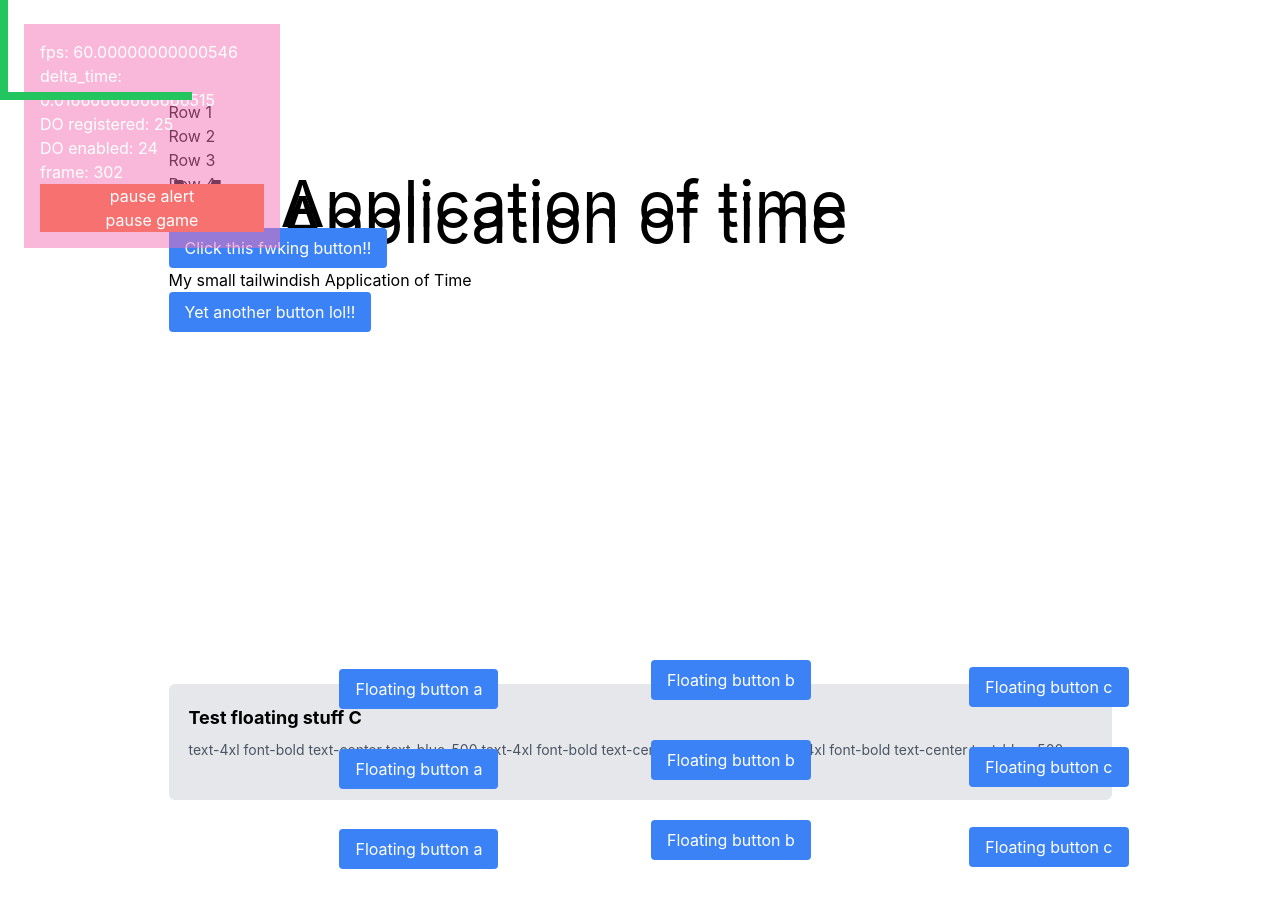
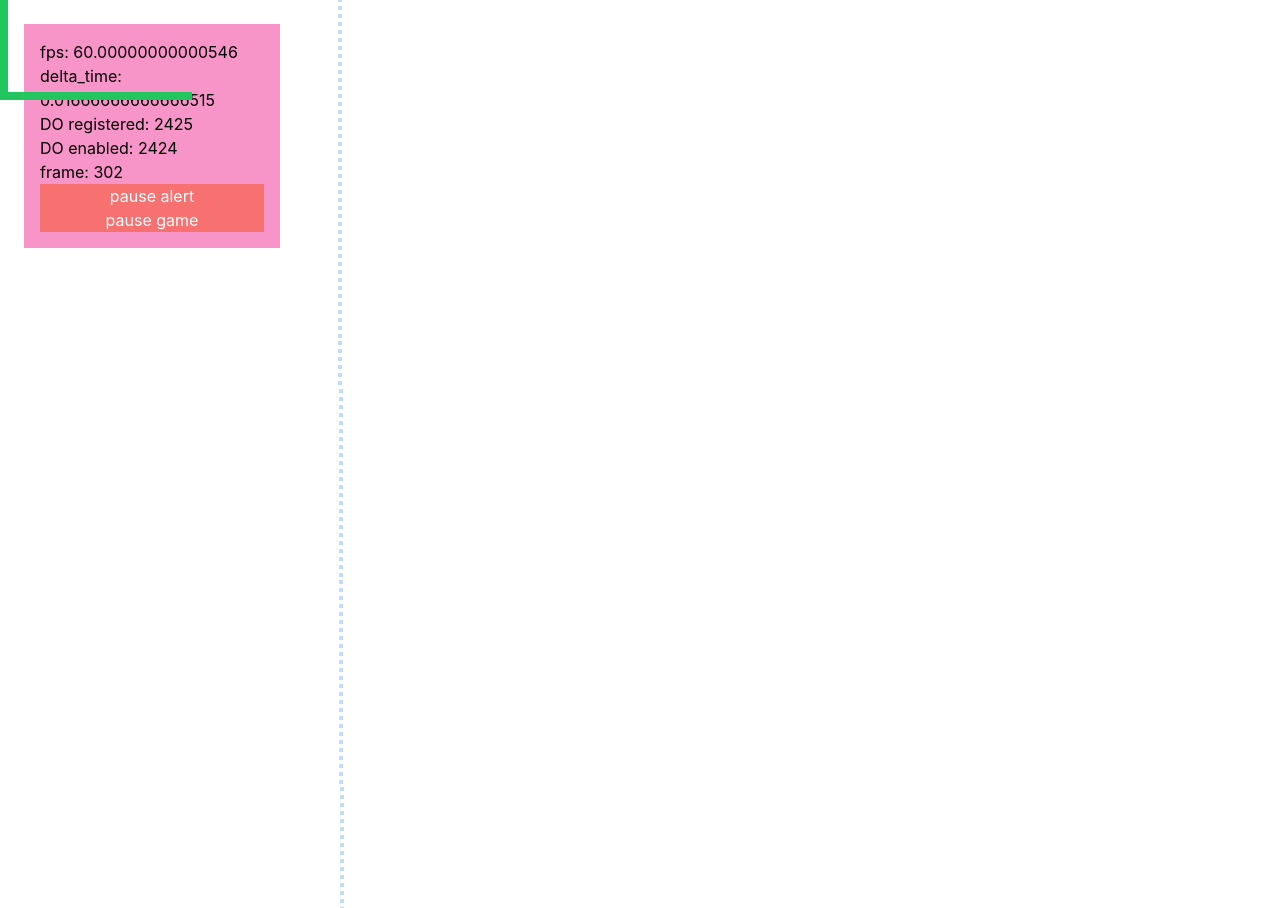
Before and after one commit to Decemberay-DA/igorboiko.dev, a Vue app: page / in a window 1280 px wide. Shown: the top 908 px of the page. Built offline with nearby package versions, Linux system fonts and the light colour scheme.

Commit message:
FloatingElement is indeed floating and needs a shadow copy to track x and y offsets

```diff
--- a/src/App.vue
+++ b/src/App.vue
@@ -4,6 +4,11 @@
         <CursorBetrayalElement />
         <ThreeSceneBackground />
     </div>
+    <!-- <div
+        class="fixed w-screen h-screen flex flex-auto justify-center items-center pointer-events-none z-50"
+    >
+</div> -->
+    <FloatingElementsGrid :rows="20" :boxesPerRow="120" />
 
     <div id="test-rows-stuff" class="grid grid-rows-4 gap-6">
         <div>Row 1</div>
@@ -23,96 +28,96 @@
             <TestButton
                 v-bind:button-text="'Floating button a'"
                 id="Floating button a"
-                class="pv-js-live-floating"
+                class="pv-js-live-floating-subject"
             />
             <TestButton
                 v-bind:button-text="'Floating button b'"
                 id="Floating button b"
-                class="pv-js-live-floating"
+                class="pv-js-live-floating-subject"
             />
             <TestButton
                 v-bind:button-text="'Floating button c'"
                 id="Floating button c"
-                class="pv-js-live-floating"
+                class="pv-js-live-floating-subject"
             />
             <TestButton
                 v-bind:button-text="'Floating button d'"
                 id="Floating button a"
-                class="pv-js-live-floating"
+                class="pv-js-live-floating-subject"
             />
             <TestButton
                 v-bind:button-text="'Floating button'"
                 id="Floating button d"
-                class="pv-js-live-floating"
+                class="pv-js-live-floating-subject"
             />
             <TestButton
                 v-bind:button-text="'Floating button e'"
                 id="Floating button e"
-                class="pv-js-live-floating"
+                class="pv-js-live-floating-subject"
             />
         </div>
         <div class="gap-3">
             <TestButton
                 v-bind:button-text="'Floating button a'"
                 id="Floating button a"
-                class="pv-js-live-floating"
+                class="pv-js-live-floating-subject"
             />
             <TestButton
                 v-bind:button-text="'Floating button b'"
                 id="Floating button b"
-                class="pv-js-live-floating"
+                class="pv-js-live-floating-subject"
             />
             <TestButton
                 v-bind:button-text="'Floating button c'"
                 id="Floating button c"
-                class="pv-js-live-floating"
+                class="pv-js-live-floating-subject"
             />
             <TestButton
                 v-bind:button-text="'Floating button d'"
                 id="Floating button a"
-                class="pv-js-live-floating"
+                class="pv-js-live-floating-subject"
             />
             <TestButton
                 v-bind:button-text="'Floating button'"
                 id="Floating button d"
-                class="pv-js-live-floating"
+                class="pv-js-live-floating-subject"
             />
             <TestButton
                 v-bind:button-text="'Floating button e'"
                 id="Floating button e"
-                class="pv-js-live-floating"
+                class="pv-js-live-floating-subject"
             />
         </div>
         <div class="gap-3">
             <TestButton
                 v-bind:button-text="'Floating button a'"
                 id="Floating button a"
-                class="pv-js-live-floating"
+                class="pv-js-live-floating-subject"
             />
             <TestButton
                 v-bind:button-text="'Floating button b'"
                 id="Floating button b"
-                class="pv-js-live-floating"
+                class="pv-js-live-floating-subject"
             />
             <TestButton
                 v-bind:button-text="'Floating button c'"
                 id="Floating button c"
-                class="pv-js-live-floating"
+                class="pv-js-live-floating-subject"
             />
             <TestButton
                 v-bind:button-text="'Floating button d'"
                 id="Floating button a"
-                class="pv-js-live-floating"
+                class="pv-js-live-floating-subject"
             />
             <TestButton
                 v-bind:button-text="'Floating button'"
                 id="Floating button d"
-                class="pv-js-live-floating"
+                class="pv-js-live-floating-subject"
             />
             <TestButton
                 v-bind:button-text="'Floating button e'"
                 id="Floating button e"
-                class="pv-js-live-floating"
+                class="pv-js-live-floating-subject"
             />
         </div>
 
@@ -120,12 +125,12 @@
             <RectangleWithText
                 title="Test floating stuff A"
                 text="text-4xl font-bold text-center text-blue-500 text-4xl font-bold text-center text-blue-500 text-4xl font-bold text-center text-blue-500"
-                class="pv-js-live-floating"
+                class="pv-js-live-floating-subject"
             />
             <RectangleWithText
                 title="Test floating stuff B"
                 text="text-4xl font-bold text-center text-blue-500 text-4xl font-bold text-center text-blue-500 text-4xl font-bold text-center text-blue-500"
-                class="pv-js-live-floating"
+                class="pv-js-live-floating-subject"
             />
             <RectangleWithText
                 title="Test floating stuff C"
@@ -140,11 +145,17 @@
 import DevDebugger from "./scripts/DevUnilities/DevDebugger.vue";
 import CursorBetrayalElement from "./scripts/MegaCursor/CursorBetrayalElement.vue";
 import ThreeSceneBackground from "./scripts/ThreeJS/ThreeSceneBackground.vue";
+import FloatingElementsGrid from "./scripts/Testes/FloatingElementsGrid.vue";
 
 import TestButton from "./components/TestButton.vue";
 import RectangleWithText from "./components/RectangleWithText.vue";
 </script>
 
-<style>
+<style lang="scss">
 @import "./assets/styles/styles.min.css";
+@import "src/scripts/DinamicObjects/FloatingElements.css";
+
+.pv-js-live-floating-subject {
+    content: "";
+}
 </style>
--- a/src/assets/styles/styles.min.css
+++ b/src/assets/styles/styles.min.css
@@ -18,9 +18,7 @@ body {
   margin: 100px;
 }
 
-.text-base,
-h1,
-.small-text {
+.text-base, h1, .small-text {
   font-family: Inter;
   color: black;
 }
@@ -73,5 +71,4 @@ h1 {
 
 .pv-js-live-floating {
   content: "";
-    position: relative;
-} /*# sourceMappingURL=styles.min.css.map */
+}/*# sourceMappingURL=styles.min.css.map */
--- a/src/scripts/DevUnilities/DevDebugger.vue
+++ b/src/scripts/DevUnilities/DevDebugger.vue
@@ -1,6 +1,6 @@
 <!-- Shows debug data about current page -->
 <template>
-    <div class="c-debuger">
+    <div class="c-debuger gap-1">
         <!-- <p class="c-debuger__debug-info">debug:</p> -->
         <p class="c-debuger__debug-info">fps: {{ fps }}</p>
         <p class="c-debuger__debug-info">delta_time: {{ delta_time }}</p>
@@ -85,15 +85,15 @@ export default {
 };
 </script>
 
-<style lang="scss">
+<style scoped lang="scss">
 .c-debuger {
     @apply fixed top-0 left-0 w-1/5;
     @apply p-4 m-6;
     @apply flex flex-col;
-    background-color: rgb(244, 114, 182, 0.5);
+    background-color: rgb(244, 114, 182, 0.75);
 
     &__debug-info {
-        @apply text-base text-white;
+        @apply text-base text-black;
     }
     &__button {
         @apply w-full h-fit bg-red-400 hover:bg-red-300 text-white;
--- /dev/null
+++ b/src/scripts/DinamicObjects/FloatingElements.css
@@ -0,0 +1,8 @@
+@tailwind base;
+@tailwind components;
+@tailwind utilities;
+
+/* test ts live offsetting */
+.pv-js-live-floating-subject {
+    content: "";
+}
--- a/src/scripts/GameEngine/Game.ts
+++ b/src/scripts/GameEngine/Game.ts
@@ -1,6 +1,5 @@
 import * as GE from "./index";
 import * as DU from "../DevUnilities/index";
-import * as MC from "../MegaCursor/index";
 
 /**
  * Static definition of update orders.
@@ -24,16 +23,16 @@ export class UpdatePriorities {
  */
 export class Game implements IEnablable {
     // IEnablable ========-====-====-====-============
-    protected _isEnabled: boolean = false;
+    protected __isEnabled: boolean = false;
     public get isEnabled(): boolean {
-        return this._isEnabled;
+        return this.__isEnabled;
     }
     public enable(): void {
-        this._isEnabled = true;
+        this.__isEnabled = true;
         console.log("Component enabled.");
     }
     public disable(): void {
-        this._isEnabled = false;
+        this.__isEnabled = false;
         console.log("Component disabled.");
     }
 
@@ -80,7 +79,8 @@ export class Game implements IEnablable {
         this.update();
     }
     private update(): void {
-        if (!this._isEnabled) requestAnimationFrame(() => this.update());
+        // dont update anything if disable
+        if (!this.__isEnabled) requestAnimationFrame(() => this.update());
 
         this._dynamicObjects.forEach((dynamicObject) => {
             if (dynamicObject.isEnabled) {
--- a/src/scripts/GameEngine/SceneConfigurator.ts
+++ b/src/scripts/GameEngine/SceneConfigurator.ts
@@ -20,7 +20,7 @@ export class SceneConfigurator {
 
         // all elements woth this style is float
         DO.FloatingElementsFactory.registerFloatingObjectsForClass(
-            "pv-js-live-floating"
+            "pv-js-live-floating-subject"
         );
 
         // const three = new TJ.ThreeScene(document.getElementById("") as HTMLElement);
--- a/src/scripts/MegaCursor/CursorBetrayal.ts
+++ b/src/scripts/MegaCursor/CursorBetrayal.ts
@@ -29,7 +29,7 @@ export class CursorBetrayal extends GE.ADynamicObject {
     }
 
     public override onFrameUpdate(): void {
-        this.element.style.left = MC.MegaCursor.position.x + "px";
-        this.element.style.top = MC.MegaCursor.position.y + "px";
+        this.element.style.left = MC.MegaCursor.currentPosition.x + "px";
+        this.element.style.top = MC.MegaCursor.currentPosition.y + "px";
     }
 }
--- /dev/null
+++ b/src/scripts/Testes/FERow.vue
@@ -0,0 +1,32 @@
+<template>
+    <div class="flex flex-row">
+        <div
+            class="c-floating-box pv-js-live-floating-subject"
+            v-for="index in boxes"
+            :key="index"
+        ></div>
+    </div>
+</template>
+
+<script lang="ts">
+// import { defineComponent } from "vue";
+
+export default {
+    name: "FERow",
+    props: {
+        boxes: {
+            type: Number,
+            required: true,
+        },
+    },
+};
+</script>
+
+<style scoped lang="scss">
+.pv-js-live-floating-subject {
+    content: "";
+}
+.c-floating-box {
+    @apply size-1 bg-blue-200;
+}
+</style>
--- /dev/null
+++ b/src/scripts/Testes/FloatingElementsGrid.vue
@@ -0,0 +1,27 @@
+<template>
+    <div class="absolute flex flex-col">
+        <FERow v-for="rowIndex in rows" :key="rowIndex" :boxes="boxesPerRow" />
+    </div>
+</template>
+
+<script lang="ts">
+// import { defineComponent } from "vue";
+import FERow from "./FERow.vue";
+
+export default {
+    name: "FloatingElementsGrid",
+    components: {
+        FERow,
+    },
+    props: {
+        rows: {
+            type: Number,
+            required: true,
+        },
+        boxesPerRow: {
+            type: Number,
+            required: true,
+        },
+    },
+};
+</script>
--- a/src/styles/styles.scss
+++ b/src/styles/styles.scss
@@ -76,14 +76,9 @@ h1 {
         @apply text-sm text-gray-600 mb-5;
     }
 
+    // yes
     // Modifier - variation of .card
     &--featured {
         @apply border-blue-500 border-2 p-6;
     }
 }
-
-// test ts live offsetting
-.pv-js-live-floating {
-    content: "";
-    position: relative;
-}
```
Also changed, not shown: src/scripts/DinamicObjects/FloatingElements.ts (+17 -13 lines), src/scripts/MegaCursor/MegaCursor.ts (+8 -11 lines), 1 other file (tests, documents, lock files or other folders). Lines whose indentation alone changed are shown as unchanged.
